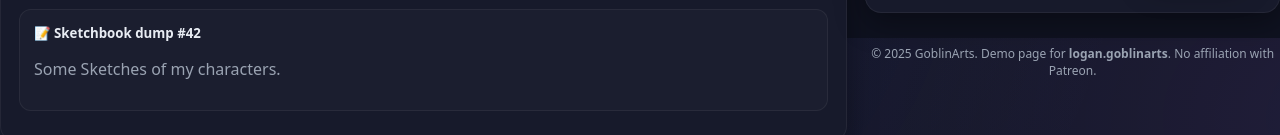
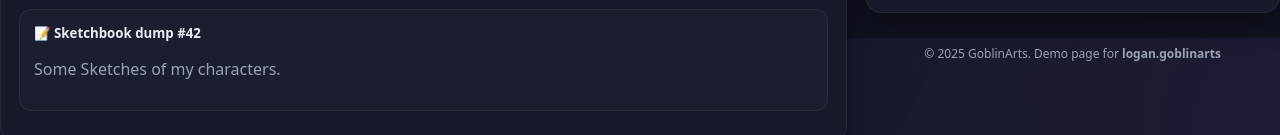
Before and after one commit to SlugToss/loganthegoblin.arts.patreon.com, a plain HTML site: page index.html in a window 1280 px wide. Shown: the part 762-897 px from the top of the page. Drawn offline with Linux system fonts and the light colour scheme.

Commit message:
Update index.html

```diff
--- a/index.html
+++ b/index.html
@@ -187,7 +187,7 @@
 
 
     <footer>
-      <p>© <span id="year"></span> GoblinArts. Demo page for <strong>logan.goblinarts</strong>. No affiliation with Patreon.</p>
+      <p>© <span id="year"></span> GoblinArts. Demo page for <strong>logan.goblinarts</strong></p>
     </footer>
   </div>
 
```
